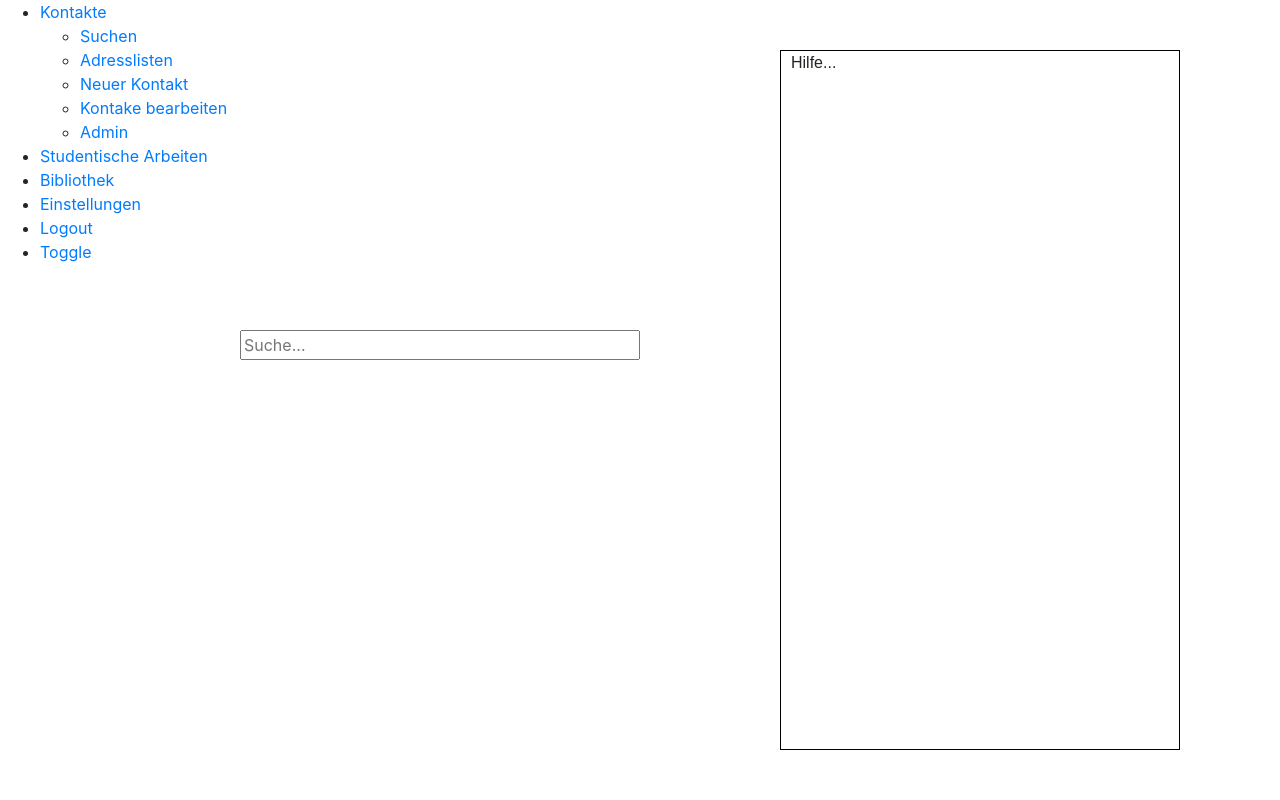
After one commit to moias/BA-, a PHP site: page /Suchfenster.php in a window 1280 px wide. The commit adds this page. Run offline with PHP 8.4, Linux system fonts and the light colour scheme; the visitor is signed in with stand-in values (Sample User, id 1); some libraries are stand-ins or nearby versions.

Commit message:
18.01.17

```diff
--- /dev/null
+++ b/Suchfenster.php
@@ -0,0 +1,20 @@
+<?php
+include("navleiste.php");
+?>
+<html>
+<head>
+<link href="styles.css" rel="stylesheet" type="text/css" />
+
+</head>
+<body>
+
+	<div id="Suche_Wrapper" align="center">
+	<form action='' method='post'>
+		<input id='Suche' name='Sucheingabe' class='suche' placeholder='Suche...' type='text'>
+	</form>
+	</div>
+
+
+
+</body>
+</html>
--- a/index.php
+++ b/index.php
@@ -29,11 +29,15 @@ if (isset($_SESSION["login_user"])){
 <div id='login'>
 
 	<form action=''  method='post'>
+
 		<label>UserName:</label>
 		<input id='name' name='username' placeholder='username' type='text'>
+
 		<label>Password: </label>
 		<input id='password' name='password'  placeholder="**********" type='password'>
+
 		<input name='submit' type='submit' value='einloggen'>
+
 		<span><?php echo $error; ?></span>
 	</form>
 </div>
--- a/navleiste.php
+++ b/navleiste.php
@@ -42,7 +42,7 @@ session_start();
 <body>
 
 
-
+		<div id="wrapper">
 			<!-- Sidebar -->
 			<div id="sidebar-wrapper">
 				<ul class="sidebar-nav">
@@ -50,38 +50,42 @@ session_start();
 						<a href="#">Kontakte</a>
 						<ul class="Kontakte-nav">
 							<li>
-							<a href="Suchfenster.php">Suchen</a>
+								<a href="Suchfenster.php" id="Suchfenster_li">Suchen</a>
 							</li>
 							<li>
-							<a href="#">Adresslisten</a>
+								<a href="#" id="Adresslisten_li">Adresslisten</a>
 							</li>
 							<li>
 								<a href="Kontakt_neu.php" id="Kontakt_neu_li">Neuer Kontakt</a>
 							</li>
 							<li>
-							<a href="#">Kontake bearbeiten</a>
+								<a href="#" id="Kontakt_bearbeiten_li">Kontake bearbeiten</a>
 							</li>
 							<li>
-							<a href="#">Admin</a>
+								<a href="#" id="Admin_li">Admin</a>
 							</li>
 							</ul>
 					</li>
 					<li>
-                    <a href="#">Studentische Arbeiten</a>
+						<a href="#" id="Star_li">Studentische Arbeiten</a>
 					</li>
 					<li>
-                    <a href="#">Bibliothek</a>
+						<a href="#" id="Bibliothek_li">Bibliothek</a>
 					</li>
 					<li>
-                    <a href="#">Einstellungen</a>
+						<a href="#" id="Einstellungen_li">Einstellungen</a>
 					</li>
 					<li>
-                    <a href="logout.php">Logout</a>
+						<a href="logout.php" id="Logout_li">Logout</a>
+					</li>
+
+					<li>
+							<a href="#" id="menu-toggle">Toggle</a>
 					</li>
 
 				</ul>
 			</div>
-
+		</div>
 
 			<!--Hilfe-->
 			<div id='Hilfe' align='right'>
@@ -89,19 +93,110 @@ session_start();
 			</div>
 
 
-     <div id="Kontakt_neu_hilfe" align="center" style="visibility: hidden;">
+			<div id="Kontakt_neu_hilfe" align="center" class="Hilfe" style="visibility: hidden;">
 				In diesem Menüpunkt lässt sich ein neuer Kontakt zur Datenbank hinzufügen
 			</div>
+
+			<div id="Suchfenster_hilfe" align="center" class="Hilfe" style="visibility: hidden;">
+				In diesem Menüpunkt lassen sich Kontakte suchen
+			</div>
+
+			<div id="Adresslisten_hilfe" align="center" class="Hilfe" style="visibility: hidden;">
+				In diesem Menüpunkt lassen sich die Adresslisten anzeigen
+			</div>
+
+			<div id="Kontakt_bearbeiten_hilfe" align="center" class="Hilfe" style="visibility: hidden;">
+				In diesem Menüpunkt lässt sich ein ausgewählter Kontakt bearbeiten
+			</div>
+
+			<div id="Admin_hilfe" align="center" class="Hilfe" style="visibility: hidden;">
+				In diesem Menüpunkt können die Benutzerrechte vergeben werden
+			</div>
+
+			<div id="Star_hilfe" align="center" class="Hilfe" style="visibility: hidden;">
+				Zu Studentischen Arbeiten
+			</div>
+
+			<div id="Bibliothek_hilfe" align="center" class="Hilfe" style="visibility: hidden;">
+				Zur Bibliothek
+			</div>
+
+			<div id="Einstellungen_hilfe" align="center" class="Hilfe" style="visibility: hidden;">
+				Zu persönlichen Einstellungen
+			</div>
+
+			<div id="Logout_hilfe" align="center" class="Hilfe" style="visibility: hidden;">
+				Von aktueller Sitzung abmelden
+			</div>
+
 
 
 
 		    <script>
 		    $(document).ready(function(){
+		        $("#Kontakt_neu_li").mouseover(function(){
+					$("#Hilfe").hide();
+		            $("#Kontakt_neu_hilfe").css("visibility","visible");  });
 				$("#Kontakt_neu_li").mouseout(function(){
-            $("#Kontakt_neu_hilfe").css("visibility","hidden");});
-        $("#Kontakt_neu_li").mouseover(function(){
-            $("#Kontakt_neu_hilfe").css("visibility","visible");
-         });
+					$("#Kontakt_neu_hilfe").css("visibility","hidden");
+					$("#Hilfe").show();  });
+
+				$("#Suchfenster_li").mouseover(function(){
+					$("#Hilfe").hide();
+		            $("#Suchfenster_hilfe").css("visibility","visible");  });
+				$("#Suchfenster_li").mouseout(function(){
+					$("#Suchfenster_hilfe").css("visibility","hidden");
+					$("#Hilfe").show();  });
+
+				$("#Adresslisten_li").mouseover(function(){
+					$("#Hilfe").hide();
+		            $("#Adresslisten_hilfe").css("visibility","visible");  });
+				$("#Adresslisten_li").mouseout(function(){
+					$("#Adresslisten_hilfe").css("visibility","hidden");
+					$("#Hilfe").show();  });
+
+				$("#Kontakt_bearbeiten_li").mouseover(function(){
+					$("#Hilfe").hide();
+		            $("#Kontakt_bearbeiten_hilfe").css("visibility","visible");  });
+				$("#Kontakt_bearbeiten_li").mouseout(function(){
+					$("#Kontakt_bearbeiten_hilfe").css("visibility","hidden");
+					$("#Hilfe").show();  });
+
+				$("#Admin_li").mouseover(function(){
+					$("#Hilfe").hide();
+		            $("#Admin_hilfe").css("visibility","visible");  });
+				$("#Admin_li").mouseout(function(){
+					$("#Admin_hilfe").css("visibility","hidden");
+					$("#Hilfe").show();  });
+
+				$("#Star_li").mouseover(function(){
+					$("#Hilfe").hide();
+		            $("#Star_hilfe").css("visibility","visible");  });
+				$("#Star_li").mouseout(function(){
+					$("#Star_hilfe").css("visibility","hidden");
+					$("#Hilfe").show();  });
+
+				$("#Bibliothek_li").mouseover(function(){
+					$("#Hilfe").hide();
+		            $("#Bibliothek_hilfe").css("visibility","visible");  });
+				$("#Bibliothek_li").mouseout(function(){
+					$("#Bibliothek_hilfe").css("visibility","hidden");
+					$("#Hilfe").show();  });
+
+				$("#Einstellungen_li").mouseover(function(){
+					$("#Hilfe").hide();
+		            $("#Einstellungen_hilfe").css("visibility","visible");  });
+				$("#Einstellungen_li").mouseout(function(){
+					$("#Einstellungen_hilfe").css("visibility","hidden");
+					$("#Hilfe").show();  });
+
+				$("#Logout_li").mouseover(function(){
+					$("#Hilfe").hide();
+		            $("#Logout_hilfe").css("visibility","visible");  });
+				$("#Logout_li").mouseout(function(){
+					$("#Logout_hilfe").css("visibility","hidden");
+					$("#Hilfe").show();  });
+
 		    });
 		    </script>
 
--- a/styles.css
+++ b/styles.css
@@ -22,23 +22,25 @@ h1 {
 	position:absolute;
 	top:50px;
 	right:100px;
-	padding-right:350px;
 	padding-bottom:500px;
+	padding-left:10px;
 	border: 1px solid black;
 	width: 400px;
 	height:700px;
+	text-align:left;
 
 }
 
-#Kontakt_neu_hilfe {
+.Hilfe {
 	font-family:Arial;
 	position:absolute;
 	text-align: center;
 	top:50px;
 	right:100px;
-	padding-right:350px;
 	padding-bottom:500px;
+	padding-left:10px;
 	border: 1px solid black;
+	text-align:left;
 	width: 400px;
 	height:700px;
 	visibility: hidden;
@@ -56,7 +58,7 @@ label.Kontakt_View {
 	text-align:right;
 	width:200px;
 	font-family: Arial;
-	margin-bottom: 10px;lo
+	margin-bottom: 10px;
 
 }
 
@@ -65,3 +67,14 @@ label.Kontakt_View {
 	top:50px;
 	right:200px;
 	}
+
+
+#Adresslisten_select {
+ border: 1px solid black;
+ width:350px;
+ text-align: left;
+ padding-left: 10px;
+ position: relative;
+ left:102px;
+
+}
```
Also changed, not shown: Kontakt_neu.php (+42 -5 lines), kontakt_neu_control.php (added, +30 -0 lines), login.php (+5 -3 lines). Lines whose indentation alone changed are shown as unchanged.
